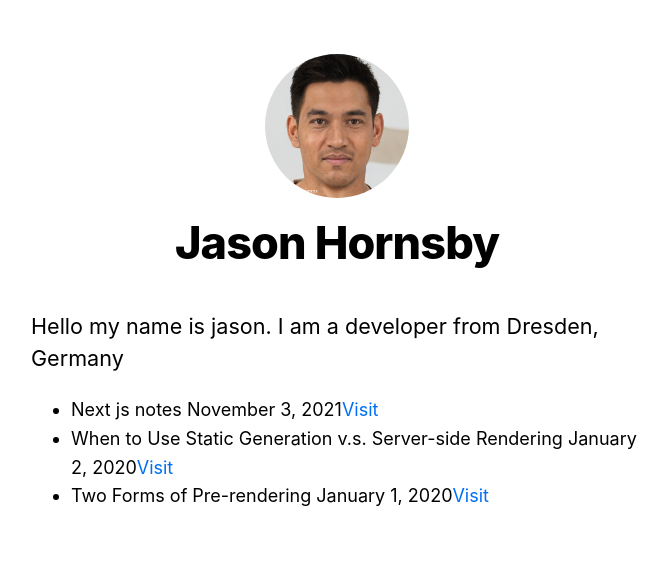
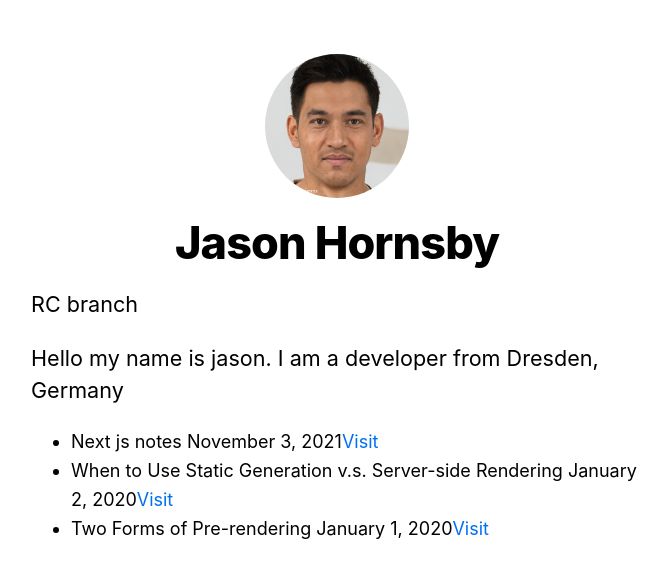
Before and after one commit to jasonhornsby/portfolio, a Next.js app: page / in a window 1280 px wide. Shown: the top 578 px of the page, without its empty margins (303-971 px from the left). Built offline with nearby package versions, Linux system fonts and the light colour scheme.

Commit message:
Added test marker

```diff
--- a/pages/index.tsx
+++ b/pages/index.tsx
@@ -13,6 +13,7 @@ export default function Home({ allPostsData }) {
           <title>{siteTitle}</title>
         </Head>
         <section className={utilStyles.headingMd}>
+          <span>RC branch</span>
           <p>Hello my name is jason. I am a developer from Dresden, Germany</p>
         </section>
         <ul>
```
